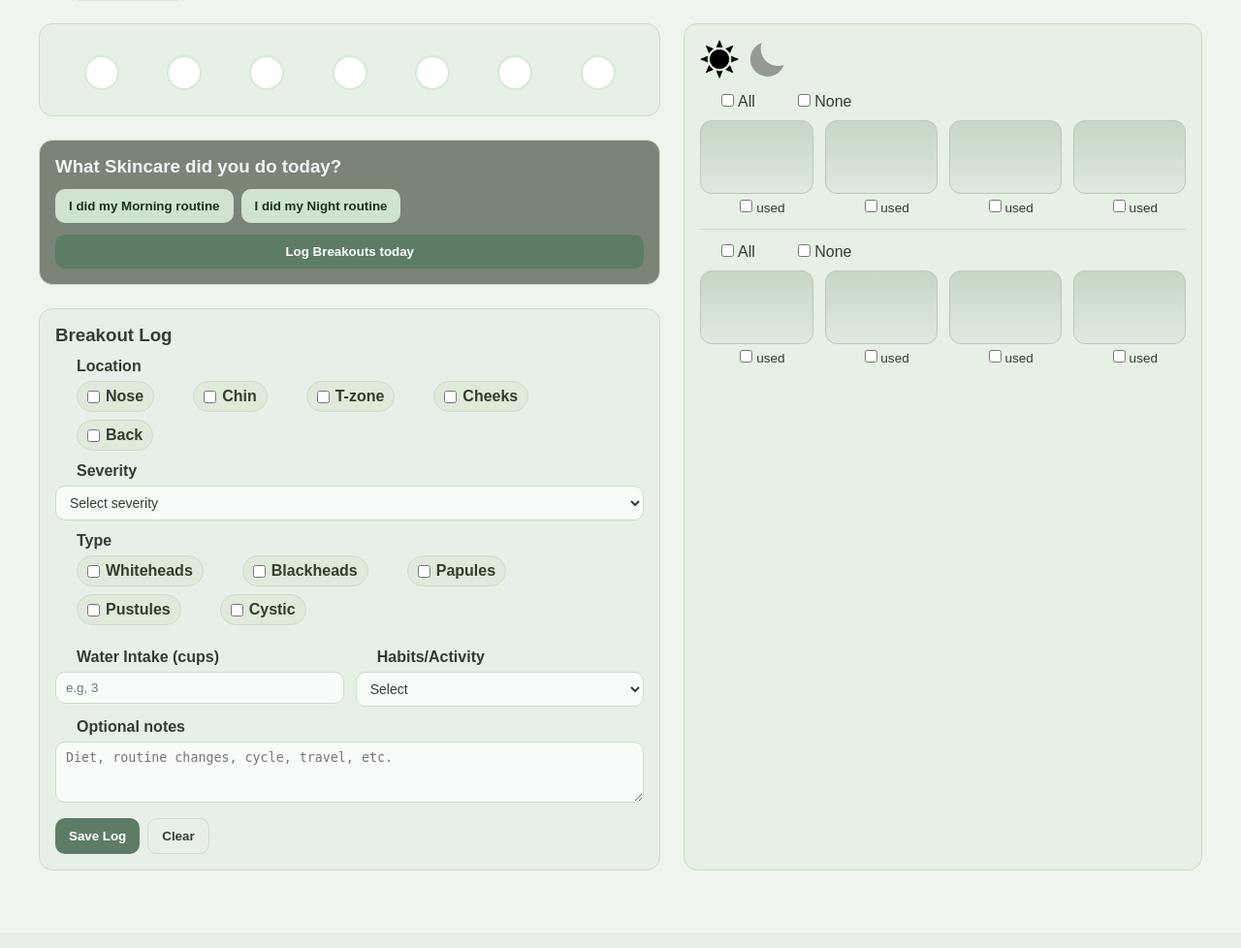
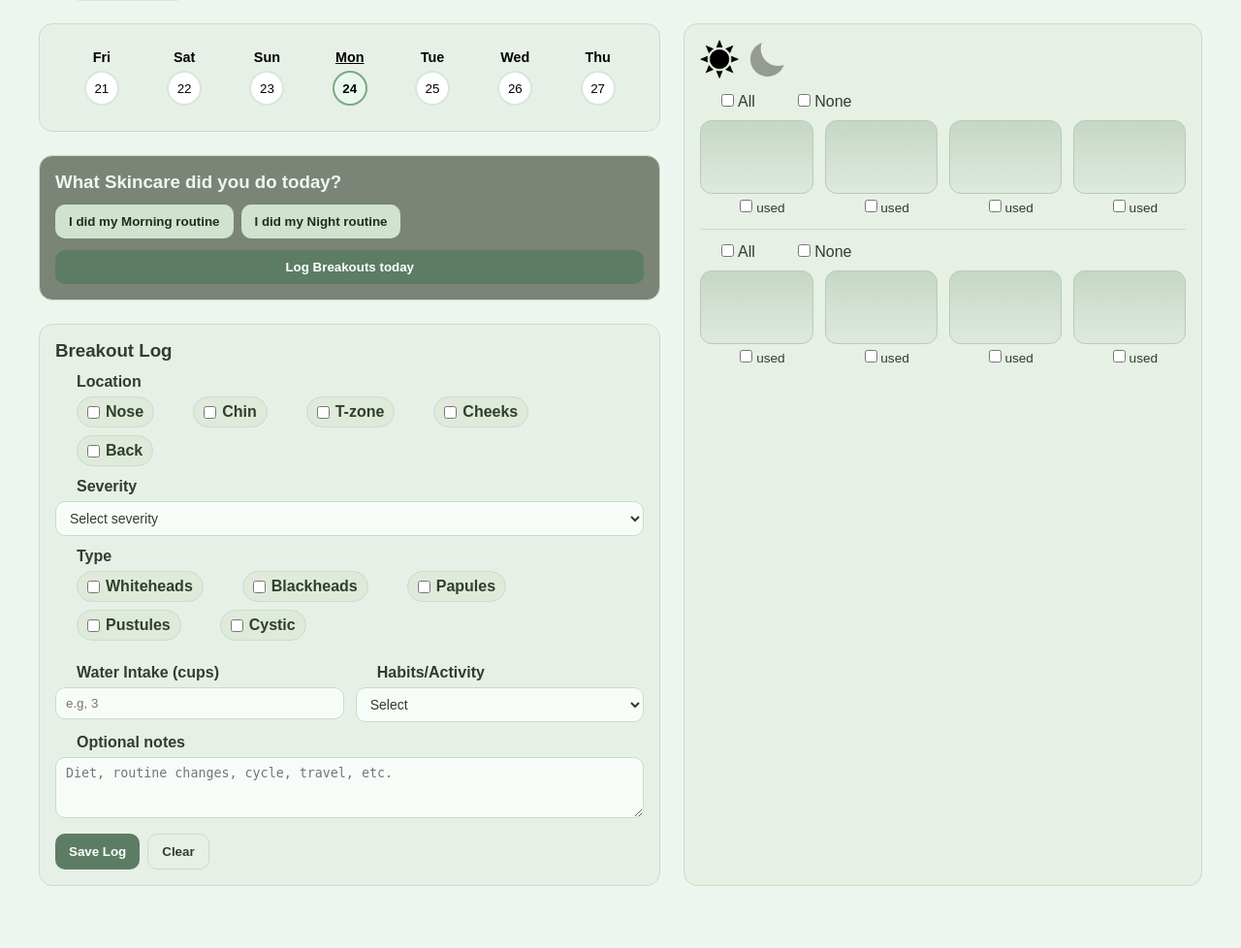
Before and after one commit to michelleegao/CS-4640-Clara, a PHP site: page /daily_log.php in a window 1280 px wide. Shown: the part 43-1021 px from the top of the page at 97% size. Before the commit the page ends 941 px from the top, so only its background shows below. Run offline with PHP 8.4, Linux system fonts and the light colour scheme; a stand-in replaces the project's code that opens the database connection; some libraries are stand-ins or nearby versions.

Commit message:
fixed syntax error

```diff
--- a/daily_log.php
+++ b/daily_log.php
@@ -364,7 +364,6 @@ require_once __DIR__ . '/src/Database.php';
         renderWeek(selectedDate);
 
         // click handler (event delegation on the whole week grid)
-        const weekGrid = document.querySelector(".week-grid");
         if (weekGrid) {
             weekGrid.addEventListener("click", (evt) => {
                 const btn = evt.target.closest(".date-dot");
```
